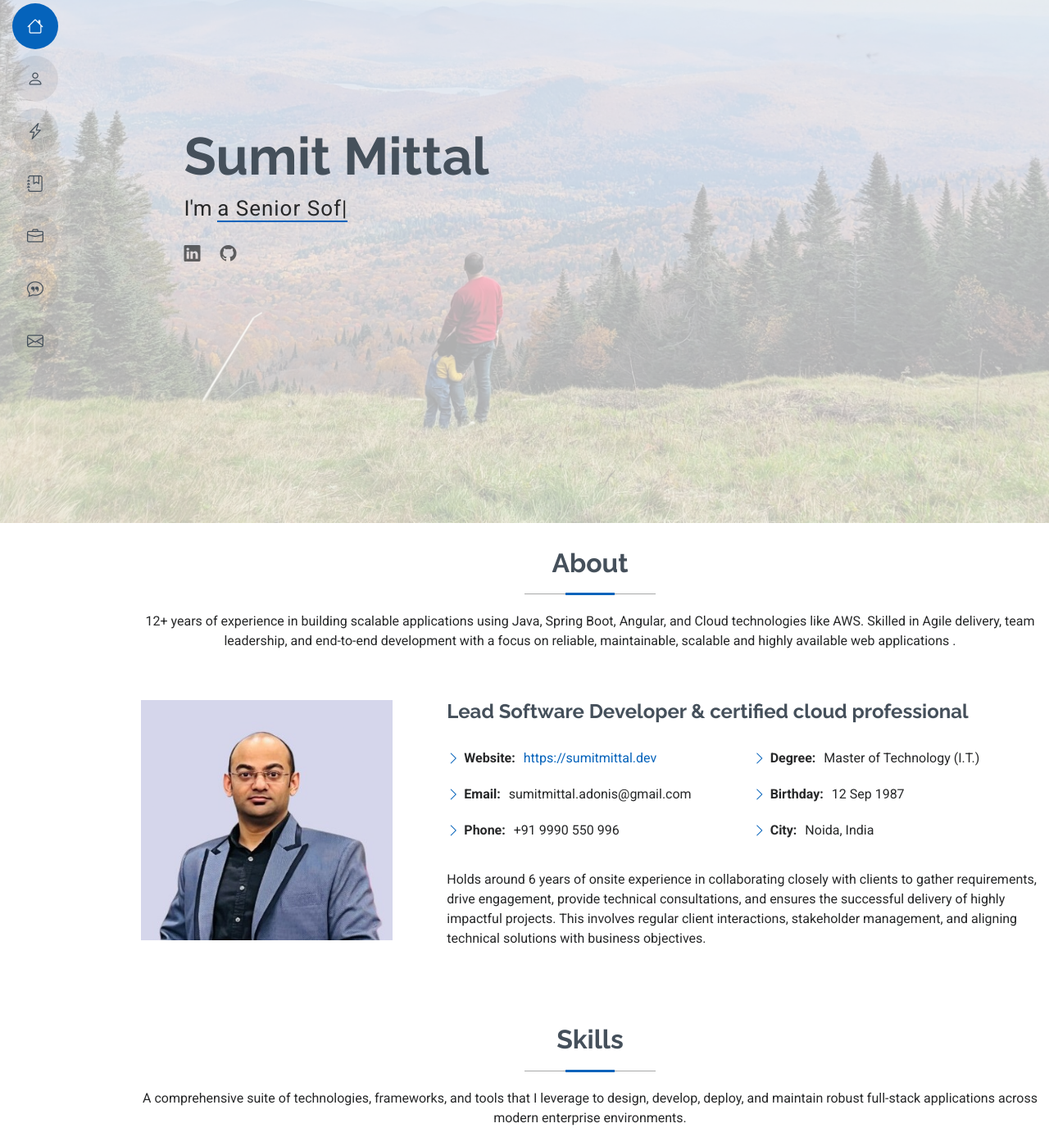
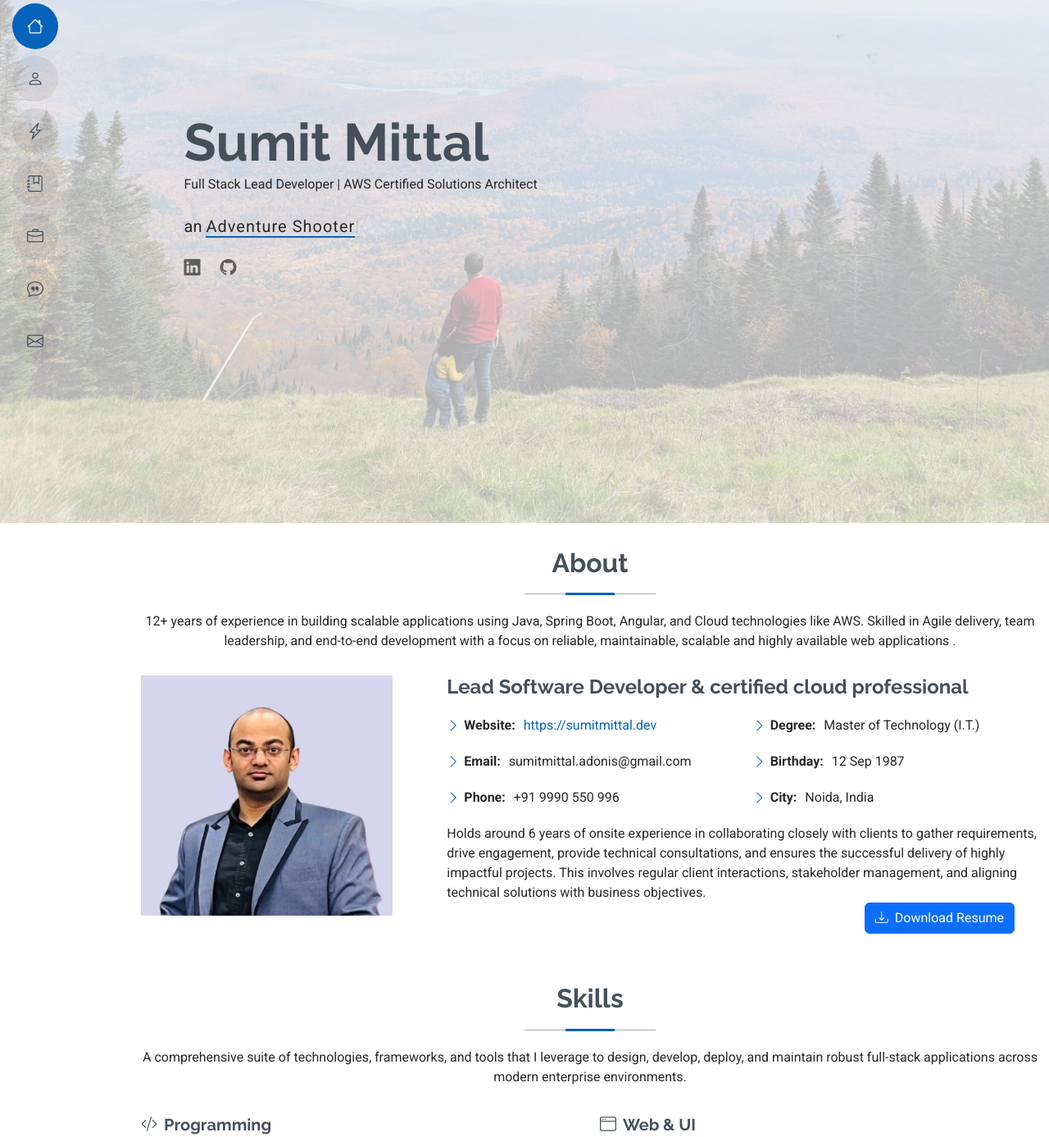
Before and after one commit to tech-sumitmittal/sumitmittal.dev, a plain HTML site: page index.html in a window 1280 px wide. Shown: the part 162-1549 px from the top of the page at 82% size. Drawn offline with Linux system fonts and the light colour scheme.

Commit message:
download resume added

```diff
--- a/index.html
+++ b/index.html
@@ -32,13 +32,11 @@
         margin: 0;
         padding: 0;
       }
-
       img {
         max-width: 100%;
         height: auto;
         display: block;
       }
-
     </style>
 
   </head>
@@ -74,7 +72,12 @@
           <div class="row justify-content-center">
             <div class="col-lg-9">
               <h2>Sumit Mittal</h2>
-              <p>I'm <span class="typed" data-typed-items="a Lead Developer, a Senior Software Engineer, an Explorer, an Adventure Shooter">Designer</span><span class="typed-cursor typed-cursor--blink" aria-hidden="true"></span></p>
+              <div>Full Stack Lead Developer | AWS Certified Solutions Architect</div>
+              <p class="mt-4" style="font-size: 20px;">
+                  an
+                  <span class="typed" data-typed-items="Explorer, Adventure Shooter"></span>
+                  <span class="typed-cursor typed-cursor--blink" aria-hidden="true"></span>
+              </p>
               <div class="social-links">
                 <a href="https://www.linkedin.com/in/tech-sumitmittal/" target="_blank"><i class="bi bi-linkedin"></i></a>
                 <a href="https://github.com/tech-sumitmittal/" target="_blank"><i class="bi bi-github"></i></a>
@@ -94,7 +97,7 @@
       <section id="about" class="about section" style="padding: 30px 0;">
 
         <!-- Section Title -->
-        <div class="container section-title">
+        <div class="container section-title" style="padding-bottom: 30px;">
           <h2>About</h2>
           <p> 12+ years of experience in building scalable applications using Java, Spring Boot, Angular, and Cloud technologies like AWS. Skilled in Agile delivery, team leadership, and end-to-end development with a focus on reliable, maintainable, scalable and highly available web applications .</p>
         </div>
@@ -108,7 +111,7 @@
             </div>
             <div class="col-lg-8 content">
 
-              <div style="margin-bottom: 30px;">
+              <div style="margin-bottom: 20px;">
                 <h2>Lead Software Developer &amp; certified cloud professional</h2>
               </div>
 
@@ -128,9 +131,14 @@
                   </ul>
                 </div>
               </div>
-              <p class="py-3">
+              <div>
                 Holds around 6 years of onsite experience in collaborating closely with clients to gather requirements, drive engagement, provide technical consultations, and ensures the successful delivery of highly impactful projects. This involves regular client interactions, stakeholder management, and aligning technical solutions with business objectives.
-              </p>
+              </div>
+              <div class="text-end" style="padding-right: 30px;">
+                <a href="assets/files/resume.pdf" target="_blank" download class="btn btn-primary">
+                  <i class="bi bi-download me-2"></i>Download Resume
+                </a>
+              </div>
             </div>
           </div>
         </div>
@@ -215,7 +223,7 @@
 
       <!-- Education Section -->
       <section id="education" class="resume section" style="padding: 30px 0;">
-        <div class="container section-title">
+        <div class="container section-title" style="padding-bottom: 40px;">
           <h2>Education</h2>
           <p>A snapshot of my academic background, highlighting key qualifications and areas of study.</p>
         </div>
@@ -268,7 +276,7 @@
       <section id="experience" class="resume section" style="padding: 30px 0;">
 
         <!-- Section Title -->
-        <div class="container section-title">
+        <div class="container section-title" style="padding-bottom: 40px;">
           <h2>Professional Experience</h2>
           <p>An overview of my industry experience, showcasing key roles, responsibilities, and impactful contributions across projects and teams.</p>
         </div>
```
Also changed, not shown: 1 other file.
